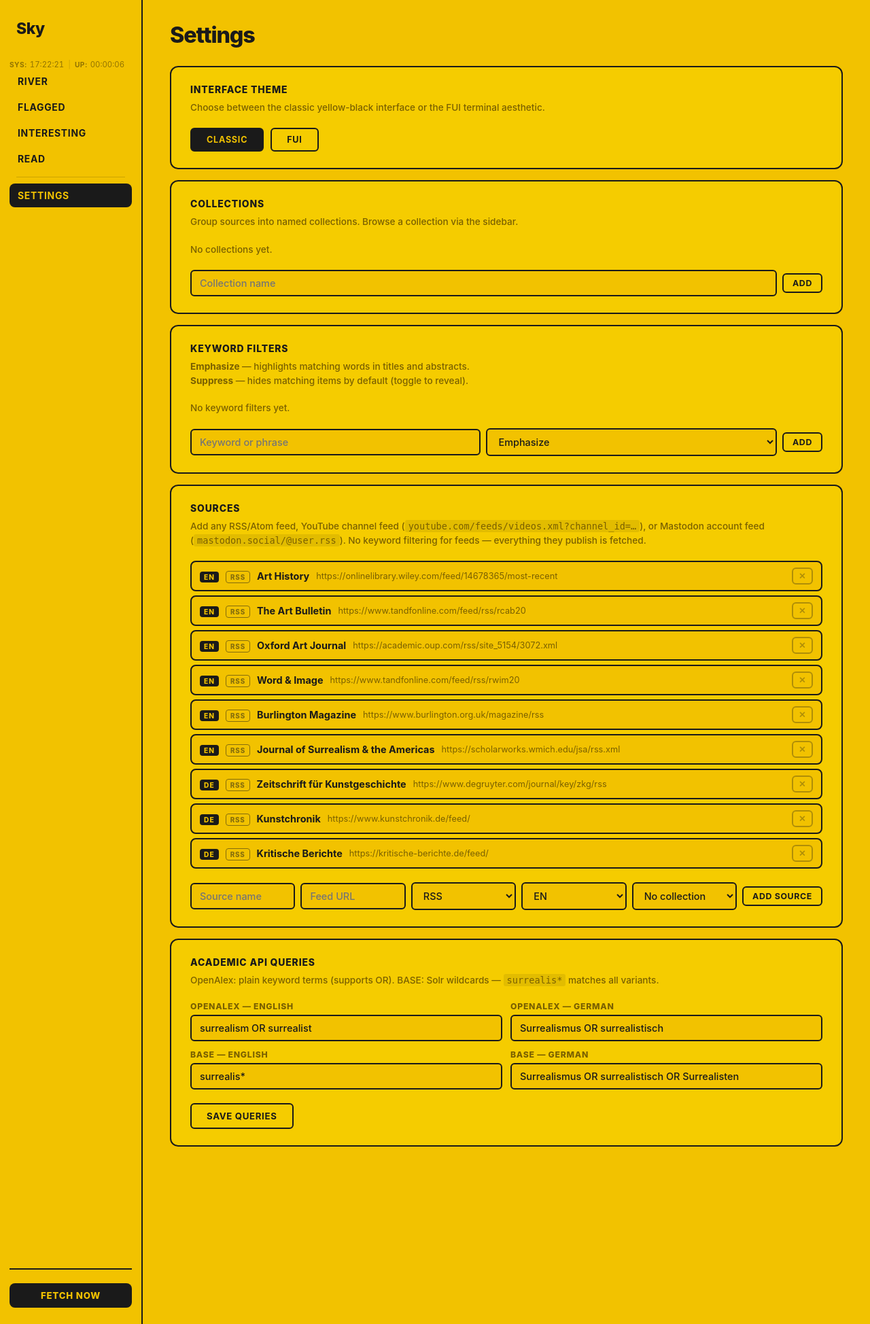
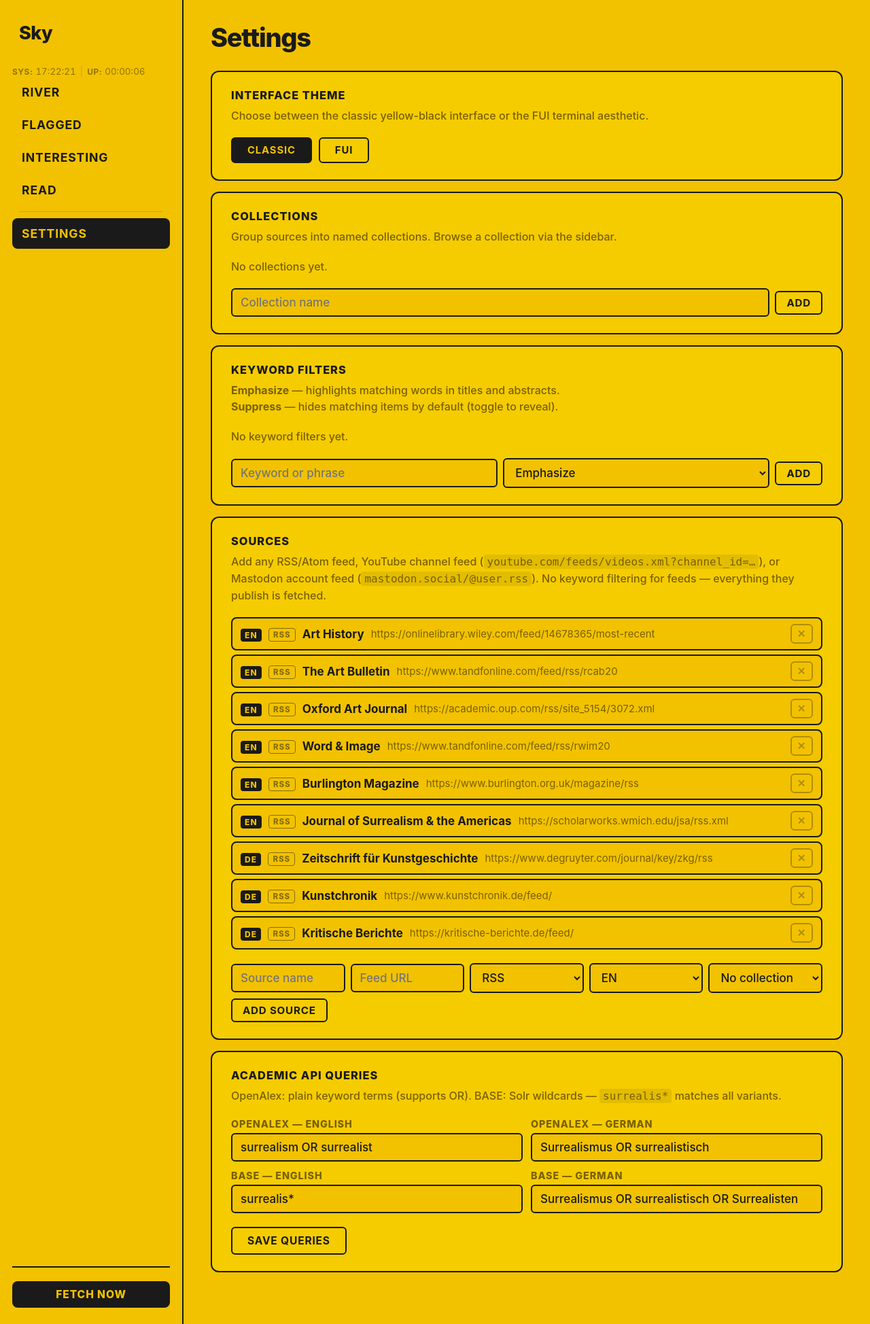
Before and after one commit to SkohnBohn/RSS-Feed-CyberDeck-UI, a Flask app: page /settings in a window 1280 px wide. Shown: the whole page at 68% size. Run offline with Flask 3, Linux system fonts and the light colour scheme; data comes from the database, SQL or seed files in the repository; data that the repository does not hold is empty.

Commit message:
Cyberdeck scale-up: bigger text, wider sidebar, more immersive layout
Classic: html 20px base, sidebar 270px, nav items 88% + bigger padding,
cards 22/28px padding, title 1.05rem/lh1.45, abstract 0.92rem/lh1.7.
FUI: zoom 1.3, nav 13px/11px padding, panel headers 11px, index rows
14px padding + 13px title + 11px sub, detail title 20px, abstract 15px/lh1.7,
authors 13px, kv-block 12px, detail scroll 24/30px padding.

```diff
--- a/static/style.css
+++ b/static/style.css
@@ -8,7 +8,7 @@
   --font: -apple-system, 'Inter', 'DM Sans', BlinkMacSystemFont, 'Helvetica Neue', sans-serif;
 }
 
-html { font-size: 17px; }
+html { font-size: 20px; }
 
 * {
   margin: 0;
@@ -30,11 +30,11 @@ body {
 /* ── Sidebar ───────────────────────────────────────────── */
 
 .sidebar {
-  width: 210px;
-  min-width: 210px;
+  width: 270px;
+  min-width: 270px;
   display: flex;
   flex-direction: column;
-  padding: 28px 14px 24px;
+  padding: 32px 18px 24px;
   border-right: 2px solid var(--black);
 }
 
@@ -67,12 +67,12 @@ body {
   display: flex;
   align-items: center;
   justify-content: space-between;
-  padding: 9px 12px;
+  padding: 12px 14px;
   border-radius: 8px;
   text-decoration: none;
   color: var(--black);
   font-weight: 700;
-  font-size: 0.82rem;
+  font-size: 0.88rem;
   letter-spacing: 0.05em;
   text-transform: uppercase;
   transition: background 0.1s;
@@ -199,7 +199,7 @@ body {
   background: var(--yellow-card);
   border: 2px solid var(--black);
   border-radius: 12px;
-  padding: 18px 22px 16px;
+  padding: 22px 28px 20px;
   transition: opacity 0.15s ease, transform 0.15s ease;
 }
 
@@ -229,9 +229,9 @@ body {
 
 .card-title {
   flex: 1;
-  font-size: 0.98rem;
+  font-size: 1.05rem;
   font-weight: 700;
-  line-height: 1.35;
+  line-height: 1.45;
   color: var(--black);
   text-decoration: none;
 }
@@ -248,7 +248,7 @@ body {
 }
 
 .card-meta {
-  font-size: 0.78rem;
+  font-size: 0.83rem;
   color: var(--muted);
   font-weight: 500;
   margin-bottom: 10px;
@@ -260,8 +260,8 @@ body {
 }
 
 .card-abstract {
-  font-size: 0.855rem;
-  line-height: 1.6;
+  font-size: 0.92rem;
+  line-height: 1.7;
   color: var(--black-soft);
   margin-bottom: 14px;
 }
@@ -276,14 +276,14 @@ body {
 }
 
 .btn {
-  padding: 5px 13px;
+  padding: 6px 15px;
   border-radius: 6px;
   border: 2px solid var(--black);
   background: transparent;
   color: var(--black);
   font-family: var(--font);
   font-weight: 700;
-  font-size: 0.73rem;
+  font-size: 0.76rem;
   letter-spacing: 0.05em;
   text-transform: uppercase;
   cursor: pointer;
```
Also changed, not shown: static/style-fui.css (+23 -23 lines).
